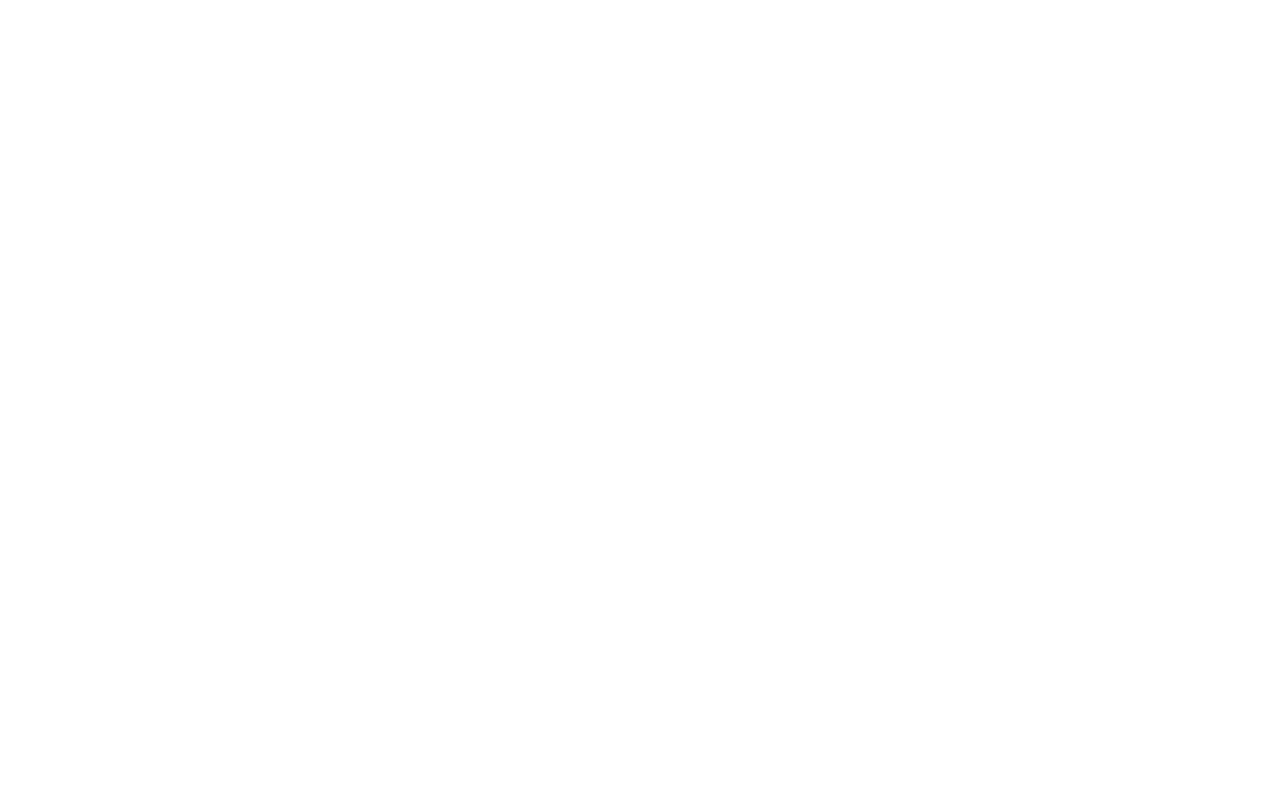
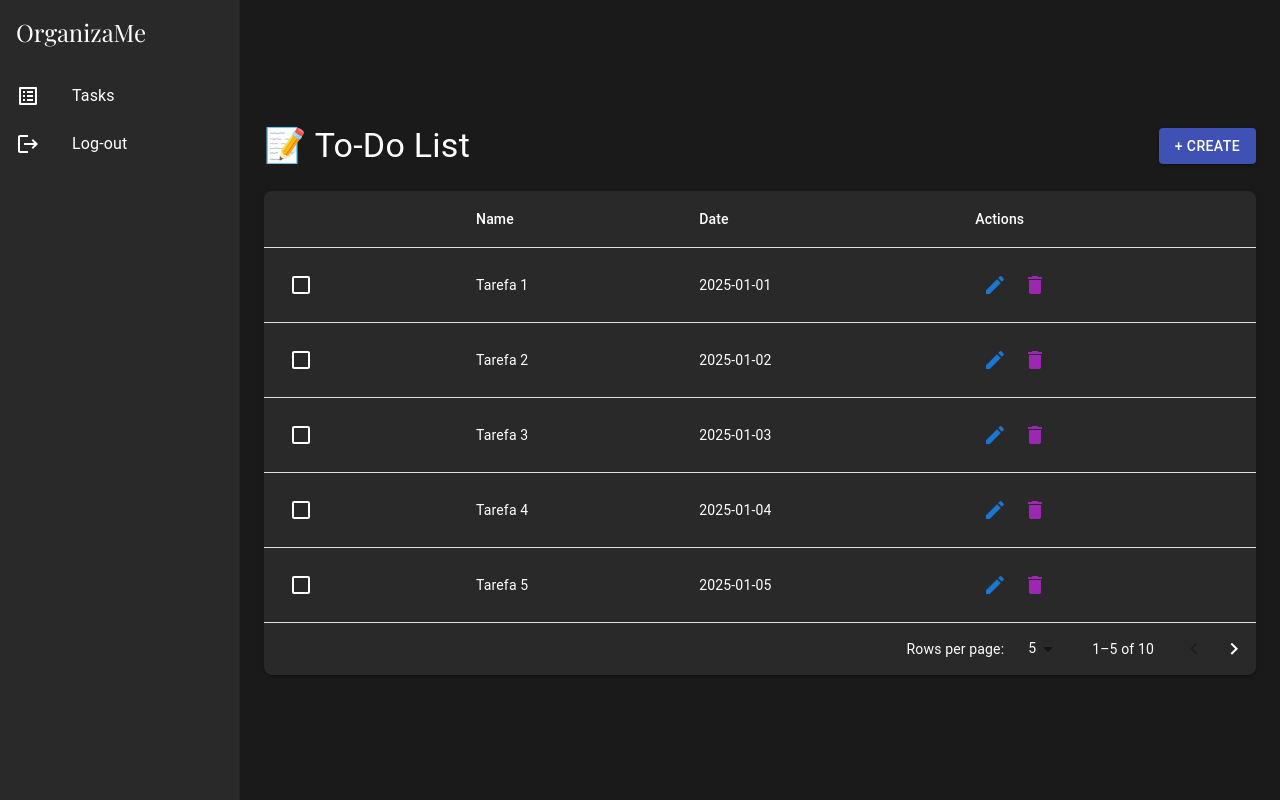
Before and after one commit to MartinRenz/organizame, a React (Create React App) app: page /tasks in a window 1280 px wide. Before the commit this address had no page. Built offline with nearby package versions, Linux system fonts and the light colour scheme.

Commit message:
Adiciona icone no site e tela de tarefas

```diff
--- a/package.json
+++ b/package.json
@@ -5,6 +5,7 @@
   "dependencies": {
     "@emotion/react": "^11.14.0",
     "@emotion/styled": "^11.14.0",
+    "@mui/icons-material": "^6.3.1",
     "@mui/material": "^6.3.1",
     "cra-template": "1.2.0",
     "react": "^19.0.0",
--- a/public/index.html
+++ b/public/index.html
@@ -2,7 +2,7 @@
 <html lang="en">
   <head>
     <meta charset="utf-8" />
-    <link rel="icon" href="%PUBLIC_URL%/favicon.ico" />
+    <link rel="icon" href="%PUBLIC_URL%/icon.png" />
     <meta name="viewport" content="width=device-width, initial-scale=1" />
     <meta name="theme-color" content="#000000" />
     <meta
--- a/src/App.js
+++ b/src/App.js
@@ -3,6 +3,7 @@
 import { BrowserRouter as Router, Route, Routes } from 'react-router-dom';
 import Login from './components/Login.js';
 import SignUp from './components/SignUp.js';
+import Tasks from './components/Tasks.js';
 
 const App = () => {
   return (
@@ -11,6 +12,7 @@
         <Route index element={<Login />} />
         <Route path="/login" element={<Login />} />
         <Route path="/signup" element={<SignUp />} />
+        <Route path="/tasks" element={<Tasks />} />
       </Routes>
     </Router>
   );
--- /dev/null
+++ b/src/components/Tasks.js
@@ -0,0 +1,201 @@
+import React, { useState } from 'react';
+import { Box, Table, TableBody, TableCell, TableContainer, TableHead, TableRow, TablePagination, IconButton, Checkbox, Typography, Button, Drawer, List, ListItem, ListItemIcon, ListItemText } from '@mui/material';
+import EditIcon from '@mui/icons-material/Edit';
+import DeleteIcon from '@mui/icons-material/Delete';
+import ListAltIcon from '@mui/icons-material/ListAlt';
+import LogoutIcon from '@mui/icons-material/Logout';
+
+const Tasks = () => {
+  const mockData = [
+    { id: 1, nome: 'Tarefa 1', data: '2025-01-01' },
+    { id: 2, nome: 'Tarefa 2', data: '2025-01-02' },
+    { id: 3, nome: 'Tarefa 3', data: '2025-01-03' },
+    { id: 4, nome: 'Tarefa 4', data: '2025-01-04' },
+    { id: 5, nome: 'Tarefa 5', data: '2025-01-05' },
+    { id: 6, nome: 'Tarefa 6', data: '2025-01-06' },
+    { id: 7, nome: 'Tarefa 7', data: '2025-01-07' },
+    { id: 8, nome: 'Tarefa 8', data: '2025-01-08' },
+    { id: 9, nome: 'Tarefa 9', data: '2025-01-09' },
+    { id: 10, nome: 'Tarefa 10', data: '2025-01-10' },
+  ];
+
+  const [page, setPage] = useState(0);
+  const [rowsPerPage, setRowsPerPage] = useState(5);
+
+  const handleChangePage = (event, newPage) => {
+    setPage(newPage);
+  };
+
+  const handleChangeRowsPerPage = (event) => {
+    setRowsPerPage(parseInt(event.target.value, 10));
+    setPage(0);
+  };
+
+  const handleEdit = (id) => {
+    console.log(`Editar tarefa com id: ${id}`);
+  };
+
+  const handleDelete = (id) => {
+    console.log(`Excluir tarefa com id: ${id}`);
+  };
+
+  const handleCreate = () => {
+    console.log('Abrir modal para criar tarefa');
+  };
+
+  const handleLogout = () => {
+    console.log('Redirecionar para tela de login');
+  };
+
+  return (
+    <Box sx={{ display: 'flex', height: '100vh', backgroundColor: '#1a1a1b' }}>
+      <Drawer
+        variant="permanent"
+        sx={{
+          width: 240,
+          flexShrink: 0,
+          '& .MuiDrawer-paper': {
+            width: 240,
+            boxSizing: 'border-box',
+            backgroundColor: '#292929',
+            color: 'white',
+          },
+        }}
+      >
+        <Typography
+          variant="h5"
+          sx={{
+            padding: 2,
+            textAlign: 'left',
+            fontFamily: 'Playfair Display, serif',
+            color: 'white',
+          }}
+        >
+          OrganizaMe
+        </Typography>
+        <List>
+          <ListItem button>
+            <ListItemIcon>
+              <ListAltIcon sx={{ color: 'white' }} />
+            </ListItemIcon>
+            <ListItemText primary="Tasks" />
+          </ListItem>
+          <ListItem button onClick={handleLogout}>
+            <ListItemIcon>
+              <LogoutIcon sx={{ color: 'white' }} />
+            </ListItemIcon>
+            <ListItemText primary="Log-out" />
+          </ListItem>
+        </List>
+      </Drawer>
+
+      <Box
+        sx={{
+          flexGrow: 1,
+          p: 3,
+          display: 'flex',
+          flexDirection: 'column',
+          alignItems: 'center',
+          justifyContent: 'center',
+        }}
+      >
+        <Box
+          sx={{
+            maxWidth: 1400,
+            width: '100%',
+          }}
+        >
+          <Box
+            sx={{
+              display: 'flex',
+              justifyContent: 'space-between',
+              alignItems: 'center',
+              marginBottom: 3,
+            }}
+          >
+            <Typography
+              variant="h4"
+              sx={{
+                textAlign: 'left',
+                color: 'white',
+              }}
+            >
+              📝 To-Do List
+            </Typography>
+            <Button
+              variant="contained"
+              color="primary"
+              onClick={handleCreate}
+              sx={{
+                backgroundColor: '#3f51b5',
+                color: 'white',
+                '&:hover': {
+                  backgroundColor: '#303f9f',
+                },
+              }}
+            >
+              + Create
+            </Button>
+          </Box>
+          <TableContainer
+            sx={{
+              backgroundColor: '#292929',
+              borderRadius: '8px',
+              boxShadow: 2,
+            }}
+          >
+            <Table>
+              <TableHead>
+                <TableRow>
+                  <TableCell sx={{ color: 'white' }}></TableCell>
+                  <TableCell sx={{ color: 'white' }}>Name</TableCell>
+                  <TableCell sx={{ color: 'white' }}>Date</TableCell>
+                  <TableCell sx={{ color: 'white' }}>Actions</TableCell>
+                </TableRow>
+              </TableHead>
+              <TableBody>
+                {mockData
+                  .slice(page * rowsPerPage, page * rowsPerPage + rowsPerPage)
+                  .map((task) => (
+                    <TableRow key={task.id}>
+                      <TableCell>
+                        <Checkbox sx={{ color: 'white' }} />
+                      </TableCell>
+                      <TableCell sx={{ color: 'white' }}>{task.nome}</TableCell>
+                      <TableCell sx={{ color: 'white' }}>{task.data}</TableCell>
+                      <TableCell>
+                        <IconButton
+                          onClick={() => handleEdit(task.id)}
+                          color="primary"
+                        >
+                          <EditIcon />
+                        </IconButton>
+                        <IconButton
+                          onClick={() => handleDelete(task.id)}
+                          color="secondary"
+                        >
+                          <DeleteIcon />
+                        </IconButton>
+                      </TableCell>
+                    </TableRow>
+                  ))}
+              </TableBody>
+            </Table>
+            <TablePagination
+              sx={{ color: 'white' }}
+              rowsPerPageOptions={[5, 10, 25]}
+              component="div"
+              count={mockData.length}
+              rowsPerPage={rowsPerPage}
+              page={page}
+              onPageChange={handleChangePage}
+              onRowsPerPageChange={handleChangeRowsPerPage}
+            />
+          </TableContainer>
+        </Box>
+      </Box>
+    </Box>
+  );
+};
+
+export default Tasks;
```
Also changed, not shown: public/icon.png (added), 1 other file (tests, documents, lock files or other folders).
